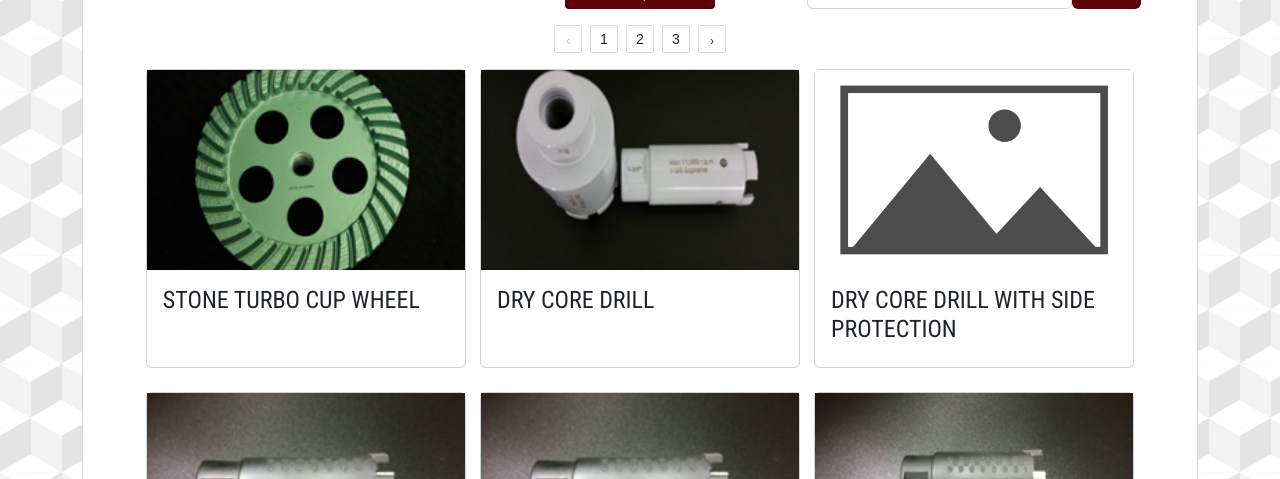
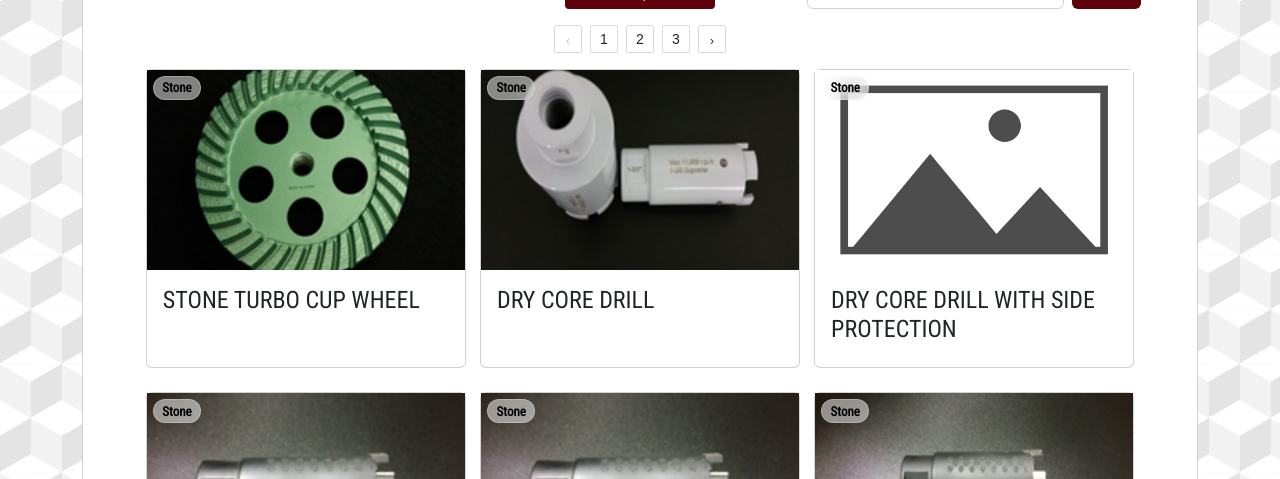
Before and after one commit to jishim887/alien-made-tools, a React (Create React App) app: page /products in a window 1280 px wide. Shown: the part 233-712 px from the top of the page. Built offline with nearby package versions, Linux system fonts and the light colour scheme.

Commit message:
labels of cards present

```diff
--- a/src/components/products/ProductCard.jsx
+++ b/src/components/products/ProductCard.jsx
@@ -1,4 +1,6 @@
-import React from "react";
+import React
+, {useEffect, useState}
+from "react";
 import {useNavigate} from "react-router-dom"
 import {Card} from "react-bootstrap";
 import "./products.css";
@@ -7,6 +9,16 @@ import noimage from "../../assets/images/products/noimage.jpg"
 
 function ProductCard(props){
    const navigate = useNavigate();
+   const[prodBadge, setProdBadge] = useState([])
+   useEffect(()=>{
+      setProdBadge(props.product.type.map(mapTypeToBadge));
+   },[])
+
+   const mapTypeToBadge = (eachType) =>{
+      return (
+         <span className={`badge rounded-pill ${eachType}-badge`}>{eachType}</span>
+      )
+   }
    const onCardClick = (e) => {
       let targetId = e.currentTarget.dataset.page;
       const stateForTransport = {type: "Product_View", payload: props.product}
@@ -15,9 +27,13 @@ function ProductCard(props){
 
    return (
       <Card className="product-card" onClick={onCardClick} data-page={props.product.id}>
-         <img src={props.product.image || noimage} alt="product"/>
+            <img src={props.product.image || noimage} alt="product"/>
+            <div className="badge-list">
+                  {prodBadge}
+            </div>
          <Card.Body>
             <h4>{props.product.name}</h4>
+
          </Card.Body>
       </Card>
    )
--- a/src/components/products/Products.jsx
+++ b/src/components/products/Products.jsx
@@ -166,7 +166,7 @@ function Product(){
                                  onChange={onFieldChange}
                                  className="form-control"
                               />
-                           <button type="button" className="btn primary-color" onClick={onSearch}>Search</button>
+                           <button type="button" className="ms-2 btn primary-color" onClick={onSearch}>Search</button>
                            </div>
                         </div>
                      </Form>
--- a/src/components/products/products.css
+++ b/src/components/products/products.css
@@ -29,3 +29,33 @@
 .page-card.product{
    min-height: 800px;
 }
+.product-card .badge{
+   margin: 6px;
+   font-size: small;
+   background: rgba(255,255,255,0.5);
+   -webkit-backdrop-filter: blur(10px);
+   backdrop-filter: blur(10px);
+   border: 1px solid rgba(255,255,255,0.25);
+   color: black;
+}
+.badge-list{
+   position: absolute;
+}
+/* .Stone-badge{
+   background: rgba(255,255,255,0.5);
+-webkit-backdrop-filter: blur(10px);
+backdrop-filter: blur(10px);
+border: 1px solid rgba(255,255,255,0.25);
+}
+.Machine-badge{
+   background: rgba(255,255,255,0.5);
+-webkit-backdrop-filter: blur(10px);
+backdrop-filter: blur(10px);
+border: 1px solid rgba(255,255,255,0.25);
+}
+.Construction-badge{
+   background-color: rgb(40, 103, 40);
+}
+.Drill-badge{
+   background-color: rgb(128, 0, 100);
+} */
```
